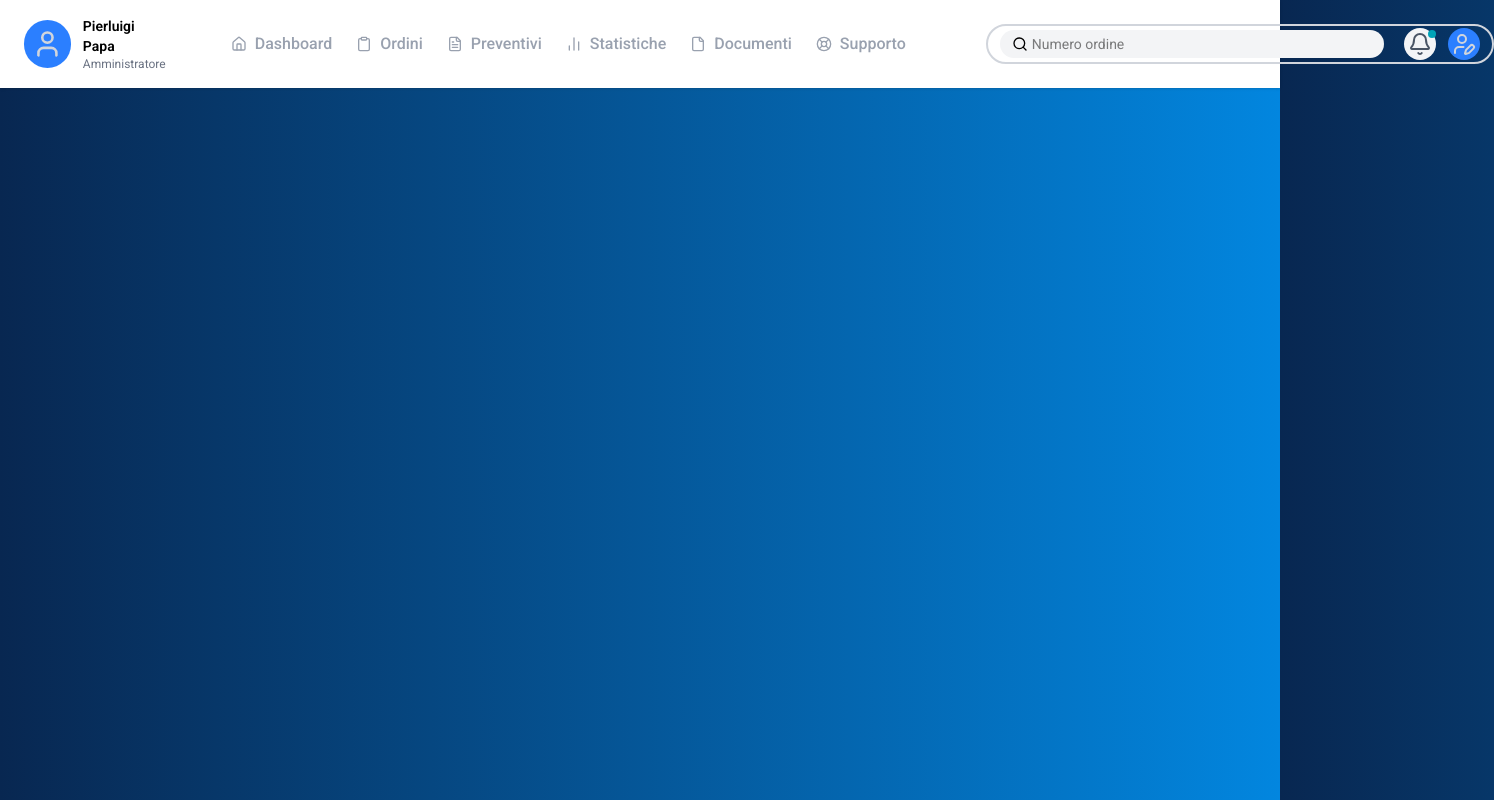
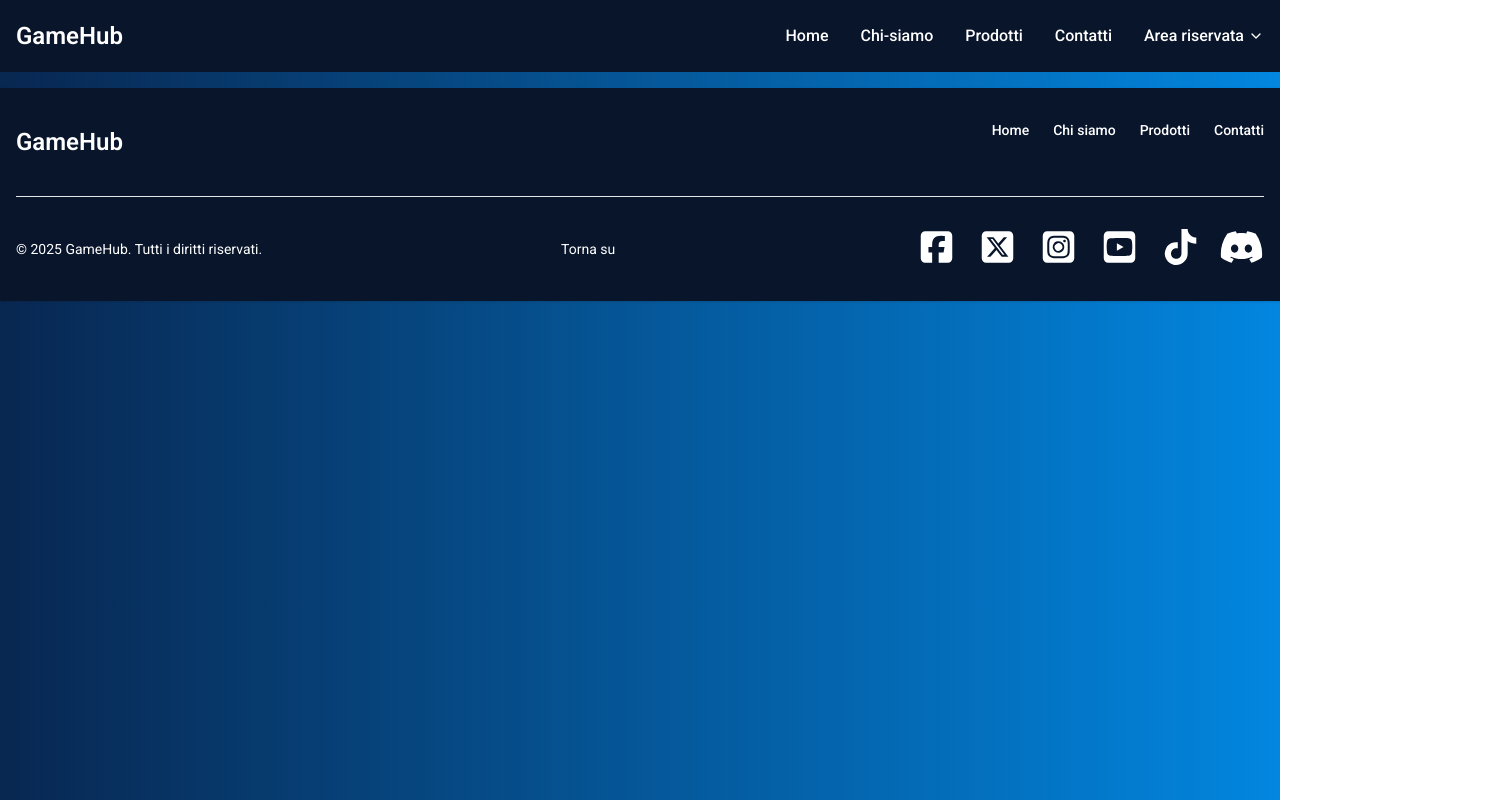
Before and after one commit to PierluigiPapa/proj-gamehub, a React app: page /back-end in a window 1280 px wide. Shown: the whole page, 1494 px wide, since content can reach past the window. Built offline with nearby package versions, Linux system fonts and the light colour scheme; the HTML template or start-up script is replaced by a standard one.

Commit message:
feat: added breadcrumb component and logic for header and footer hidden on dashboard page / styled bg dashboard page

```diff
--- a/src/App.jsx
+++ b/src/App.jsx
@@ -1,23 +1,42 @@
-import { BrowserRouter, Routes, Route } from "react-router-dom";
+import { BrowserRouter, Routes, Route, useLocation } from "react-router-dom";
 import { Login } from "./components/Login";
 import { Register } from "./components/Register";
 import { HomePage } from "./pages/HomePage";
 import { PasswordDimenticata } from "./components/PasswordDimenticata";
 import { ProdottiPage } from "./pages/ProdottiPage";
-import { BackEndPage } from "./pages/BackEndPage";
+import { ProfilePage } from "./pages/ProfilePage";
+import { DashboardPage } from "./pages/DashboardPage";
+import { Header } from "./components/Header";
+import { Footer } from "./components/Footer";
 
 function App() {
   return (
     <BrowserRouter>
+      <Layout />
+    </BrowserRouter>
+  );
+}
+
+function Layout() {
+  const location = useLocation();
+  const hideLayout = location.pathname.startsWith("/dashboard");
+
+  return (
+    <>
+      {!hideLayout && <Header />}
       <Routes>
         <Route path="/" element={<HomePage />} />
         <Route path="/prodotti" element={<ProdottiPage />} />
         <Route path="/register" element={<Register />} />
         <Route path="/login" element={<Login />} />
         <Route path="/password-dimenticata" element={<PasswordDimenticata />} />
-        <Route path="/back-end" element={<BackEndPage />} />
+
+        <Route path="/dashboard" element={<DashboardPage />}>
+          <Route path="profilo" element={<ProfilePage />} />
+        </Route>
       </Routes>
-    </BrowserRouter>
+      {!hideLayout && <Footer />}
+    </>
   );
 }
 
--- /dev/null
+++ b/src/components/Breadcrumb.jsx
@@ -0,0 +1,45 @@
+import { Link, useLocation } from "react-router-dom";
+import { ChevronRight } from 'lucide-react';
+
+
+
+export function Breadcrumb() {
+    const location = useLocation();
+    const path = location.pathname.split("/").filter((x) => x);
+    return (
+        <>
+
+        <nav className="flex my-10 mx-10">
+            <ol className="inline-flex items-center space-x-1 md:space-x-2 rtl:space-x-reverse">
+                <li className="inline-flex items-center">
+                    <Link to="/" className="inline-flex items-center text-sm font-medium text-gray-500 hover:text-blu">
+                        Home
+                    </Link>
+                </li>
+
+                {path.map((name, index) => {
+                    const routeTo = `/${path.slice(0, index +1).join("/")}`;
+                    const isLast = index === path.length -1;
+                    return (
+                        <li key={routeTo} className="inline-flex items-center">
+                            <div className="flex items-center">
+                                <ChevronRight className="text-gray-500 hover:text-blu" />
+
+                                {isLast ? (
+                                    <span className="ms-1 text-sm font-medium text-gray-500 hover:text-blu md:ms-2">
+                                        {name.charAt(0).toUpperCase() + name.slice(1)}
+                                    </span>
+                                 ) : (
+                                    <Link to={routeTo} className="ms-1 text-sm font-medium text-gray-500 hover:text-blu md:ms-2">
+                                        {name.charAt(0).toUpperCase() + name.slice(1)}
+                                    </Link>
+                                 )}
+                            </div>
+                        </li>
+                    );
+                })}
+            </ol>
+        </nav>
+        </>
+    )
+}
--- a/src/components/Login.jsx
+++ b/src/components/Login.jsx
@@ -2,6 +2,7 @@ import { Link, useNavigate } from "react-router-dom";
 import { Header } from "./Header";
 import { Footer } from "./Footer";
 import { useState } from "react";
+import { Breadcrumb } from "./Breadcrumb";
 
 export function Login() {
     const navigate = useNavigate();
@@ -13,7 +14,7 @@ export function Login() {
 
         if (email === "test@email.com" && password === "1234") {
             localStorage.setItem("isAuthenticated", "true");
-            navigate("/back-end");
+            navigate("/dashboard");
         } else {
             alert("Credenziali non valide");
         }
@@ -21,7 +22,6 @@ export function Login() {
 
     return (
         <>
-            <Header />
             <div className="flex items-center justify-center min-h-screen">
                 <form
                     className="max-w-sm w-full mx-auto p-6 rounded-xl bg-white/90 shadow-lg"
@@ -88,7 +88,6 @@ export function Login() {
                     </div>
                 </form>
             </div>
-            <Footer />
         </>
     );
 }
--- a/src/components/Navbar.jsx
+++ b/src/components/Navbar.jsx
@@ -1,17 +1,25 @@
-import {
-  User,
-  House,
-  Clipboard,
-  FileText,
-  BarChart2,
-  File,
-  LifeBuoy,
-  Search,
-  Bell,
-  UserPen
-} from "lucide-react"
+import { User, House, Clipboard, FileText, BarChart2, File, LifeBuoy, Search, Bell, UserPen, LogOut, Settings } from "lucide-react";
+import { useState, useEffect, useRef } from "react";
+import { Link } from "react-router-dom";
 
 export function Navbar() {
+  const [isOpen, setIsOpen] = useState(false);
+  const dropdownRef = useRef(null);
+
+  const handleLogout = () => {
+    window.location.href = "/";
+  };
+
+  useEffect(() => {
+    const handleClickOutside = (event) => {
+      if (dropdownRef.current && !dropdownRef.current.contains(event.target)) {
+        setIsOpen(false);
+      }
+    };
+    document.addEventListener("mousedown", handleClickOutside);
+    return () => document.removeEventListener("mousedown", handleClickOutside);
+  }, []);
+
   return (
     <nav className="bg-white shadow px-6 py-4 flex justify-between items-center">
       <div className="flex items-center space-x-16">
@@ -26,62 +34,49 @@ export function Navbar() {
         <div className="flex items-center space-x-8">
           <ul className="flex space-x-6 list-none m-0 p-0">
             <li>
-              <a
-                href="#"
-                className="flex items-center space-x-2 text-md group font-medium text-gray-400"
-              >
+              <Link to="/dashboard" className="flex items-center space-x-2 text-md group font-medium text-gray-400">
                 <House className="w-4 h-4 group-hover:text-ciano-2 transition-colors" />
                 <span className="group-hover:text-black transition-colors">Dashboard</span>
-              </a>
+              </Link>
             </li>
+
             <li>
-              <a
-                href="#"
-                className="flex items-center space-x-2 text-md group font-medium text-gray-400"
-              >
+              <Link to="/ordini" className="flex items-center space-x-2 text-md group font-medium text-gray-400">
                 <Clipboard className="w-4 h-4 group-hover:text-ciano-2 transition-colors" />
                 <span className="group-hover:text-black transition-colors">Ordini</span>
-              </a>
+              </Link>
             </li>
+
             <li>
-              <a
-                href="#"
-                className="flex items-center space-x-2 text-md group font-medium text-gray-400"
-              >
+              <Link to="/preventivi" className="flex items-center space-x-2 text-md group font-medium text-gray-400">
                 <FileText className="w-4 h-4 group-hover:text-ciano-2 transition-colors" />
                 <span className="group-hover:text-black transition-colors">Preventivi</span>
-              </a>
+              </Link>
             </li>
+
             <li>
-              <a
-                href="#"
-                className="flex items-center space-x-2 text-md group font-medium text-gray-400"
-              >
-                <BarChart2 className="w-4 h-4 group-hover:text-ciano-2 transition-colors" />
+              <Link to="/statistiche" className="flex items-center space-x-2 text-md group font-medium text-gray-400">
+                <BarChart2 className="w-4 h-4 group-hover:text-ciano-2 transition-colors"/>
                 <span className="group-hover:text-black transition-colors">Statistiche</span>
-              </a>
+              </Link>
             </li>
+
             <li>
-              <a
-                href="#"
-                className="flex items-center space-x-2 text-md group font-medium text-gray-400"
-              >
+              <Link to="/documenti" className="flex items-center space-x-2 text-md group font-medium text-gray-400">
                 <File className="w-4 h-4 group-hover:text-ciano-2 transition-colors" />
                 <span className="group-hover:text-black transition-colors">Documenti</span>
-              </a>
+              </Link>
             </li>
+
             <li>
-              <a
-                href="#"
-                className="flex items-center space-x-2 text-md group font-medium text-gray-400"
-              >
+              <Link to="/supporto" className="flex items-center space-x-2 text-md group font-medium text-gray-400">
                 <LifeBuoy className="w-4 h-4 group-hover:text-ciano-2 transition-colors" />
                 <span className="group-hover:text-black transition-colors">Supporto</span>
-              </a>
+              </Link>
             </li>
           </ul>
 
-          <div className="flex items-center border-gray-300 border-2 rounded-full px-3 h-10 ml-20">
+          <div className="flex items-center border-gray-300 border-2 rounded-full px-3 h-10 ml-20 relative">
             <div className="relative">
               <Search className="absolute left-3 top-1/2 -translate-y-1/2 text-black w-4 h-4"/>
               <input
@@ -96,12 +91,32 @@ export function Navbar() {
               <span className="absolute top-0.5 right-0 inline-flex w-2 h-2 bg-ciano-2 rounded-full"></span>
             </button>
 
-            <button className="p-1 rounded-full bg-blue-500">
-              <UserPen className="w-6 h-6 text-gray-300" />
-            </button>
+            <div className="relative" ref={dropdownRef}>
+              <button onClick={() => setIsOpen(!isOpen)} className="p-1 rounded-full bg-blue-500">
+                <UserPen className="w-6 h-6 text-gray-300" />
+              </button>
+
+              {isOpen && (
+                <div className="absolute right-0 mt-2 w-48 bg-white border rounded-lg shadow-lg py-2 z-50">
+                  <Link to="" onClick={() => setIsOpen(false)} className="flex items-center px-4 py-2 text-sm text-gray-700 hover:bg-gray-100">
+                    <Settings className="w-4 h-4 mr-2" /> Impostazioni
+                  </Link>
+
+                  <Link to="/dashboard/profilo" onClick={() => setIsOpen(false)} className="flex items-center px-4 py-2 text-sm text-gray-700 hover:bg-gray-100">
+                    <User className="w-4 h-4 mr-2" /> Profilo
+                  </Link>
+
+                  <hr className="my-1"/>
+
+                  <button onClick={handleLogout} className="flex items-center px-4 py-2 text-sm text-red-600 hover:bg-gray-100">
+                    <LogOut className="w-4 h-4 mr-2" /> Logout
+                  </button>
+                </div>
+              )}
+            </div>
           </div>
         </div>
       </div>
     </nav>
-  )
+  );
 }
--- a/src/components/PasswordDimenticata.jsx
+++ b/src/components/PasswordDimenticata.jsx
@@ -4,7 +4,6 @@ import { Header } from "./Header";
 export function PasswordDimenticata() {
     return (
         <>
-        <Header></Header>
         <div className="flex items-center justify-center min-h-screen">
             <form className="max-w-sm w-full mx-auto p-6 rounded-xl bg-white/90 shadow-lg">
 
@@ -22,7 +21,6 @@ export function PasswordDimenticata() {
                 </button>
             </form>
         </div>
-        <Footer></Footer>
         </>
     )
 }
--- a/src/components/Register.jsx
+++ b/src/components/Register.jsx
@@ -4,7 +4,6 @@ import { Header } from "./Header";
 export function Register() {
     return (
         <>
-        <Header></Header>
         <div className="flex items-center justify-center min-h-screen">
             <form className="max-w-3xl w-full mx-auto p-6 rounded-xl bg-white/90 shadow-lg">
 
@@ -76,7 +75,6 @@ export function Register() {
                 </button>
             </form>
         </div>
-        <Footer></Footer>
 
         </>
 
--- a/src/index.css
+++ b/src/index.css
@@ -6,6 +6,12 @@ body {
   font-family: "Roboto", sans-serif;
   background: linear-gradient(90deg, #082751, #0286df);
 }
+
+body.dashboard-body {
+  font-family: "Roboto", sans-serif;
+  background: #F5F5F5;
+}
+
 
 @theme {
   --color-blu: #09152b;
--- a/src/pages/BackEndPage.jsx
+++ /dev/null
@@ -1,10 +0,0 @@
-import { Navbar } from "../components/Navbar";
-
-export function BackEndPage() {
-    return(
-        <>
-        <Navbar></Navbar>
-
-        </>
-    )
-}
--- /dev/null
+++ b/src/pages/DashboardPage.jsx
@@ -0,0 +1,22 @@
+import { Navbar } from "../components/Navbar";
+import { Outlet } from "react-router-dom";
+import { useEffect } from "react";
+
+export function DashboardPage() {
+  useEffect(() => {
+    document.body.classList.add("dashboard-body");
+
+    return () => {
+      document.body.classList.remove("dashboard-body");
+    };
+  }, []);
+
+  return (
+    <>
+      <Navbar />
+      <div className="dashboard-content">
+        <Outlet />
+      </div>
+    </>
+  );
+}
--- a/src/pages/HomePage.jsx
+++ b/src/pages/HomePage.jsx
@@ -7,12 +7,9 @@ import { Statistiche } from "../components/Statistiche";
 export function HomePage() {
     return (
         <>
-        <Header></Header>
         <Jumbotron></Jumbotron>
         <Statistiche></Statistiche>
         <Newsletter></Newsletter>
-        <Footer></Footer>
-
         </>
     )
 }
--- /dev/null
+++ b/src/pages/ProfilePage.jsx
@@ -0,0 +1,10 @@
+import { Breadcrumb } from "../components/Breadcrumb";
+import { Register } from "../components/Register";
+
+export function ProfilePage() {
+    return (
+        <>
+        <Breadcrumb></Breadcrumb>
+        </>
+    )
+}
```
